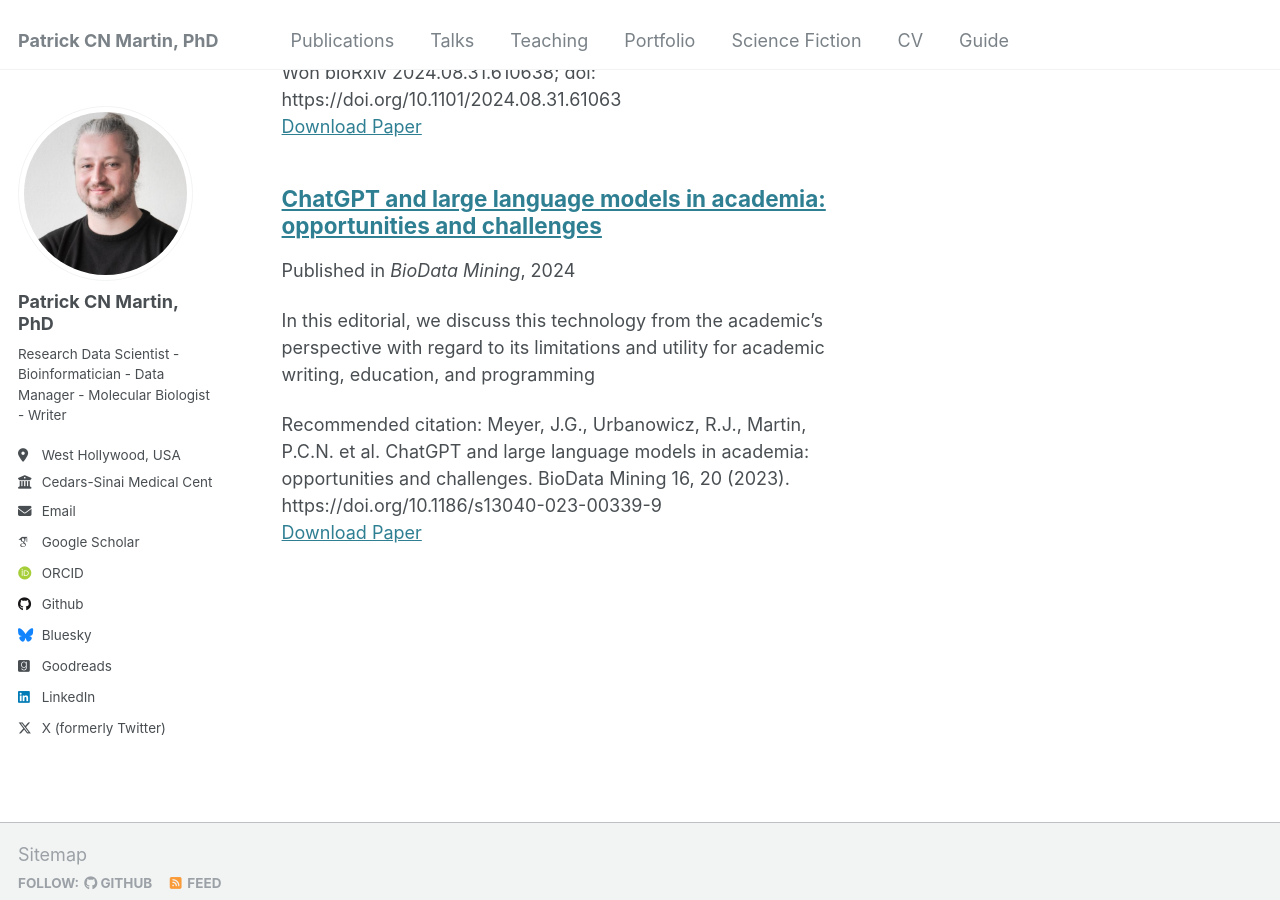
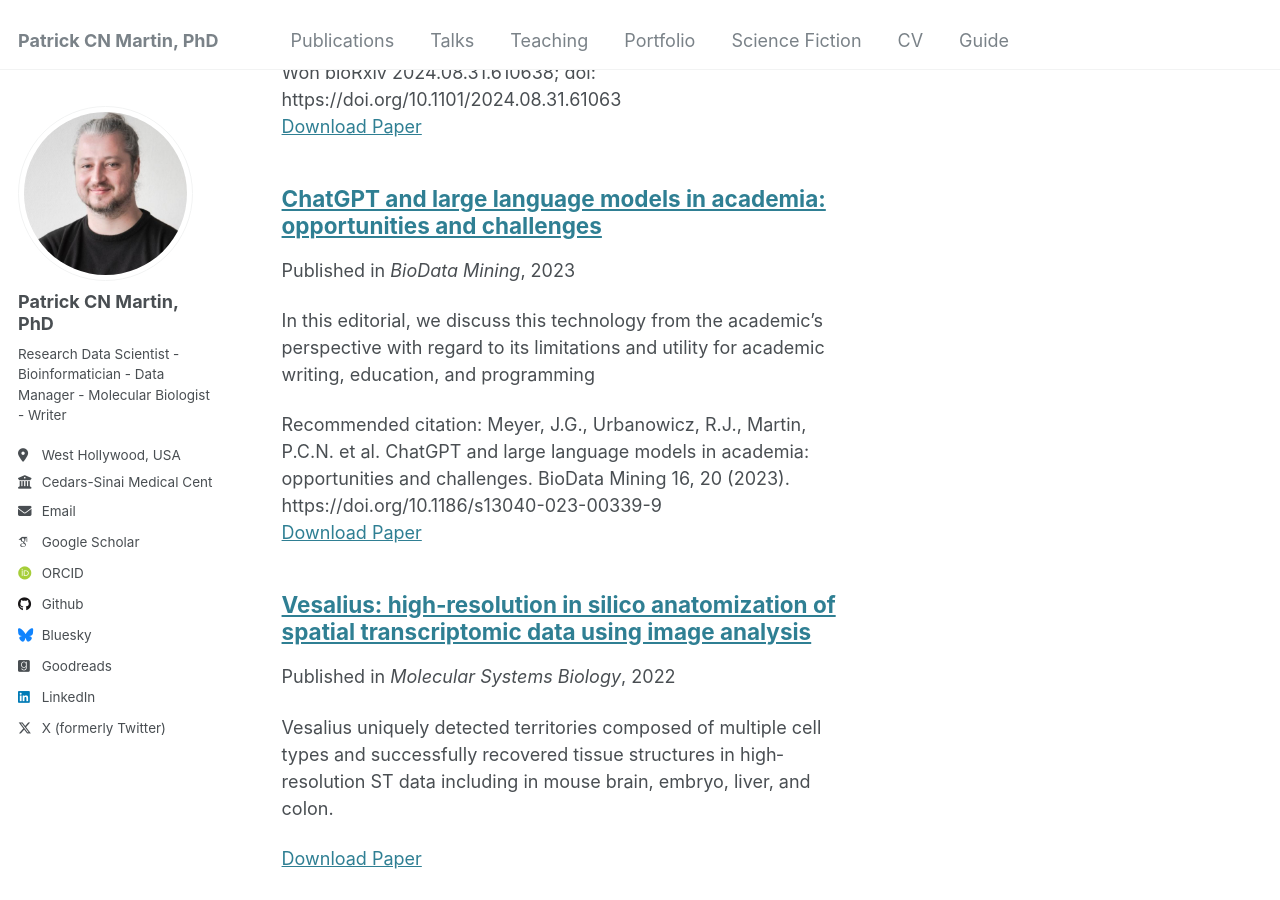
Before and after one commit to patrickCNMartin/patrickCNMartin.github.io, a Jekyll site: the page built from _pages/publications.html, in a window 1280 px wide and 900 px high, scrolled down 1509 px. Built offline with Jekyll 4.4.1, drawn with Linux system fonts in a browser that asks for light colours; some web fonts are replaced.

Commit message:
Publication add

```diff
--- a/_publications/BioDataMining_230711.md
+++ b/_publications/BioDataMining_230711.md
@@ -4,7 +4,7 @@ collection: publications
 category: manuscripts
 permalink: https://doi.org/10.1186/s13040-023-00339-9
 excerpt: 'In this editorial, we discuss this technology from the academic’s perspective with regard to its limitations and utility for academic writing, education, and programming'
-date: 2024-02-17
+date: 2023-02-17
 venue: 'BioData Mining'
 paperurl: 'https://doi.org/10.1186/s13040-023-00339-9'
 citation: 'Meyer, J.G., Urbanowicz, R.J., Martin, P.C.N. et al. ChatGPT and large language models in academia: opportunities and challenges. BioData Mining 16, 20 (2023). https://doi.org/10.1186/s13040-023-00339-9'
--- /dev/null
+++ b/_publications/MSB_220906.md
@@ -0,0 +1,13 @@
+---
+title: "Vesalius: high‐resolution in silico anatomization of spatial transcriptomic data using image analysis"
+collection: publications
+category: manuscripts
+permalink:  https://doi.org/10.15252/msb.202211080
+excerpt: 'Vesalius uniquely detected territories composed of multiple cell types and successfully recovered tissue structures in high‐resolution ST data including in mouse brain, embryo, liver, and colon.'
+date: 2022-09-06
+venue: 'Molecular Systems Biology'
+paperurl: 'https://doi.org/10.1002/advs.202409990'
+
+---
+
+Characterization of tissue architecture promises to deliver insights into development, cell communication, and disease. In silico spatial domain retrieval methods have been developed for spatial transcriptomics (ST) data assuming transcriptional similarity of neighboring barcodes. However, domain retrieval approaches with this assumption cannot work in complex tissues composed of multiple cell types. This task becomes especially challenging in cellular resolution ST methods. We developed Vesalius to decipher tissue anatomy from ST data by applying image processing technology. Vesalius uniquely detected territories composed of multiple cell types and successfully recovered tissue structures in high‐resolution ST data including in mouse brain, embryo, liver, and colon. Utilizing this tissue architecture, Vesalius identified tissue morphology‐specific gene expression and regional specific gene expression changes for astrocytes, interneuron, oligodendrocytes, and entorhinal cells in the mouse brain.
```
